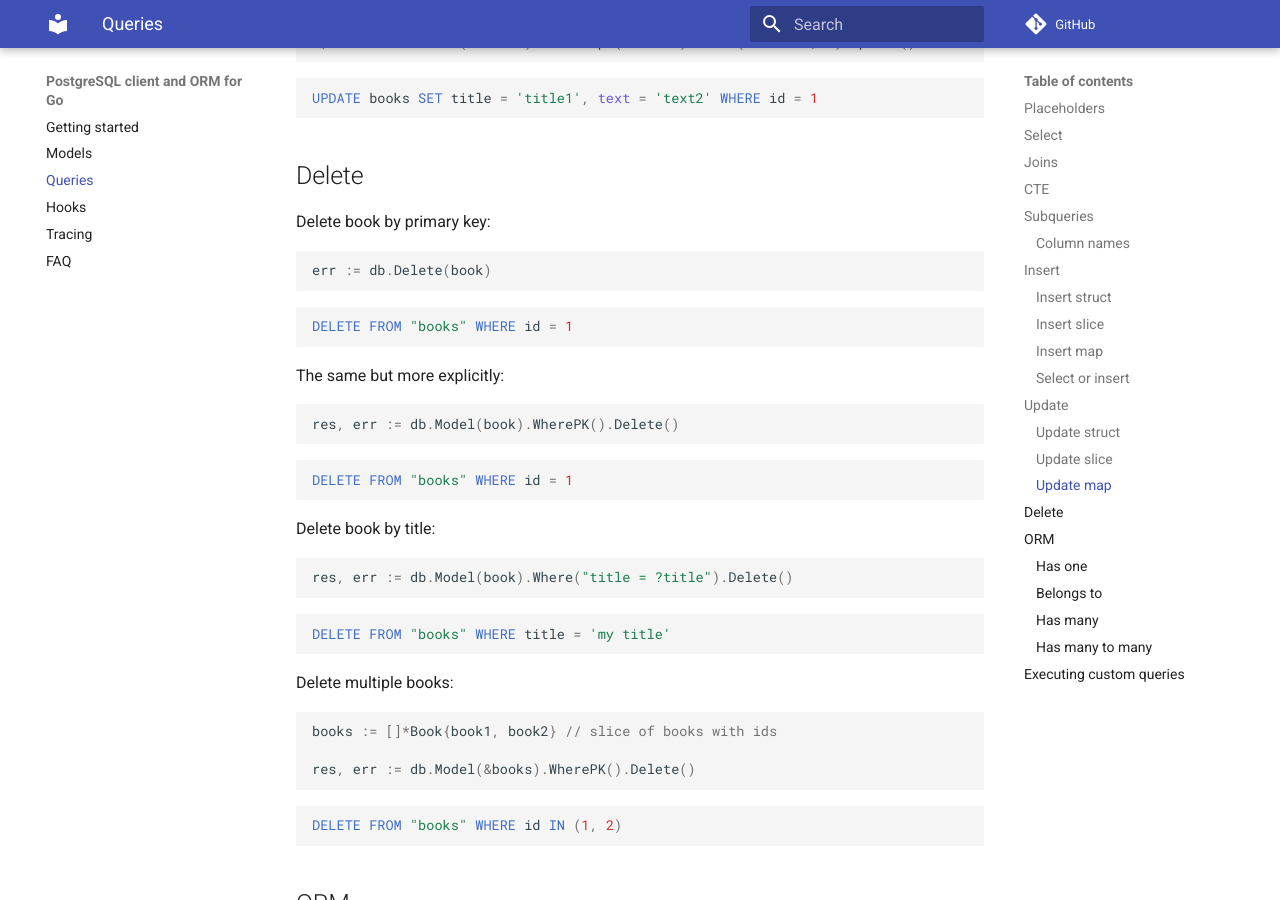
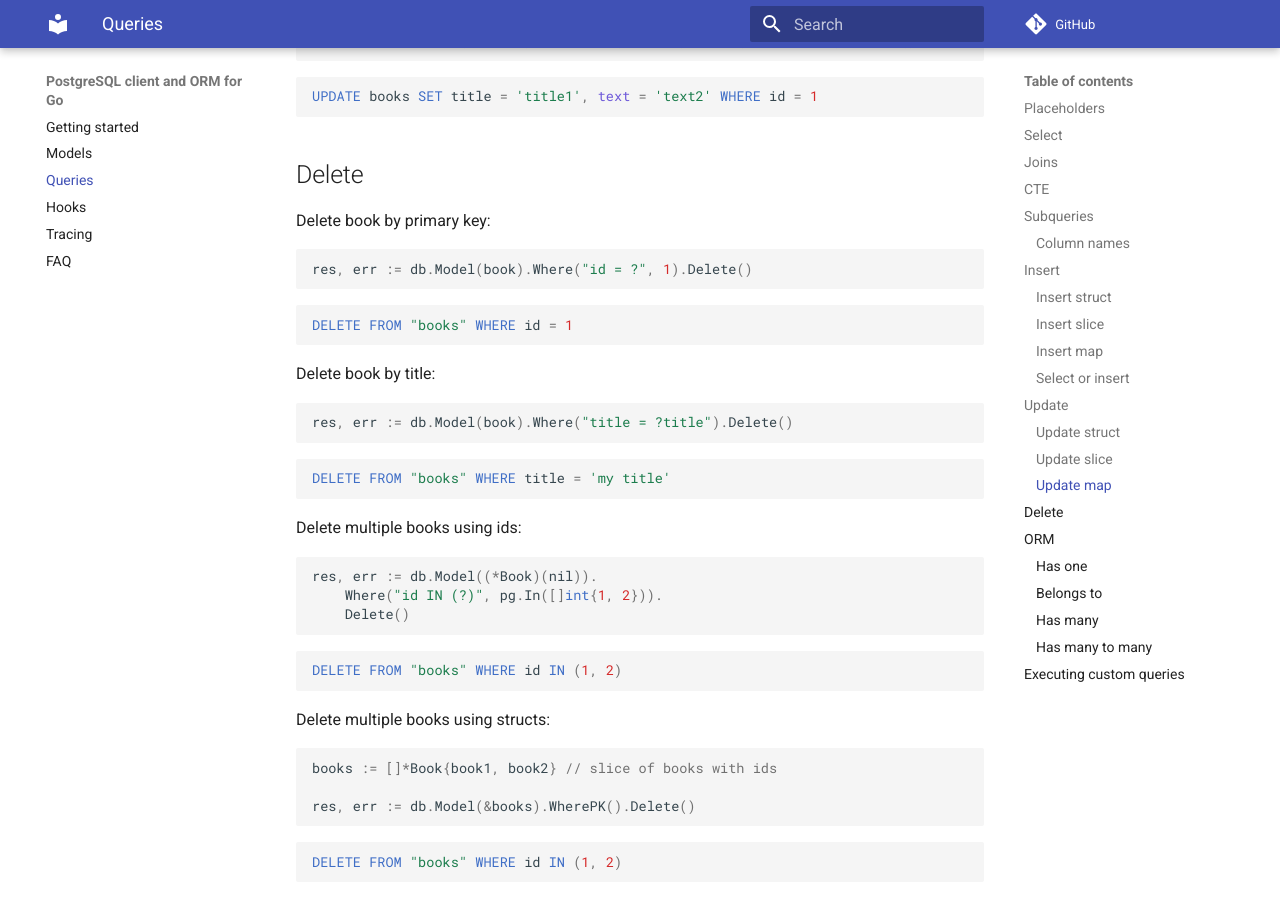
Before and after one commit to go-pg/docs, an MkDocs documentation site: the page built from docs/queries.md, in a window 1280 px wide and 900 px high, scrolled down 11113 px. Built offline with MkDocs 1.6.1 and Material for MkDocs 9.7.7, drawn with Linux system fonts in a browser that asks for light colours; comment, search, counter and statistics services are not loaded; some of the changed text lies outside the part shown.

Commit message:
Cleanup examples

````diff
--- a/docs/queries.md
+++ b/docs/queries.md
@@ -95,18 +95,6 @@ func Example_placeholders() {
 Select book by primary key:
 
 ```go
-book := &Book{Id: 1}
-err := db.Select(book)
-```
-
-```sql
-SELECT "book"."id", "book"."title", "book"."text"
-FROM "books" WHERE id = 1
-```
-
-Same more explicitly:
-
-```go
 book := new(Book)
 err := db.Model(book).Where("id = ?", 1).Select()
 ```
@@ -119,7 +107,10 @@ FROM "books" WHERE id = 1
 Select only book title and text:
 
 ```go
-err := db.Model(book).Column("title", "text").Where("id = ?", 1).Select()
+err := db.Model(book).
+    Column("title", "text").
+    Where("id = ?", 1).
+    Select()
 ```
 
 ```sql
@@ -450,7 +441,11 @@ WHERE id = 1
 Join and select book author without selecting book:
 
 ```go
-err := db.Model(book).WherePK().Column("_").Relation("Author").Select()
+err := db.Model(book).
+    Column("_").
+    Relation("Author").
+    Where("id = ?", 1).
+    Select()
 ```
 
 ```
@@ -467,7 +462,7 @@ WHERE id = 1
 Insert new book returning primary keys:
 
 ```go
-err := db.Insert(book)
+err := db.Model(book).Insert()
 ```
 
 ```sql
@@ -561,7 +556,7 @@ INSERT INTO "books" (title, text) VALUES ('my title', 'my text') RETURNING "id";
 Update all columns except primary keys:
 
 ```go
-err := db.Update(book)
+err := db.Model(book).Update()
 ```
 
 ```sql
@@ -581,7 +576,10 @@ UPDATE books SET title = 'my title' WHERE id = 1
 Update only column "title":
 
 ```go
-res, err := db.Model(book).Column("title").WherePK().Update()
+res, err := db.Model(book).
+    Column("title").
+    Where("id = ?", 1).
+    Update()
 ```
 
 ```sql
@@ -638,17 +636,7 @@ UPDATE books SET title = 'title1', text = 'text2' WHERE id = 1
 Delete book by primary key:
 
 ```go
-err := db.Delete(book)
-```
-
-```sql
-DELETE FROM "books" WHERE id = 1
-```
-
-The same but more explicitly:
-
-```go
-res, err := db.Model(book).WherePK().Delete()
+res, err := db.Model(book).Where("id = ?", 1).Delete()
 ```
 
 ```sql
@@ -665,7 +653,19 @@ res, err := db.Model(book).Where("title = ?title").Delete()
 DELETE FROM "books" WHERE title = 'my title'
 ```
 
-Delete multiple books:
+Delete multiple books using ids:
+
+```go
+res, err := db.Model((*Book)(nil)).
+    Where("id IN (?)", pg.In([]int{1, 2})).
+    Delete()
+```
+
+```sql
+DELETE FROM "books" WHERE id IN (1, 2)
+```
+
+Delete multiple books using structs:
 
 ```go
 books := []*Book{book1, book2} // slice of books with ids
@@ -898,7 +898,7 @@ values := []interface{}{
   &ItemToItem{ItemId: 1, SubId: 3},
 }
 for _, v := range values {
-  err := db.Insert(v)
+  err := db.Model(v).Insert()
   if err != nil {
      panic(err)
   }
````
